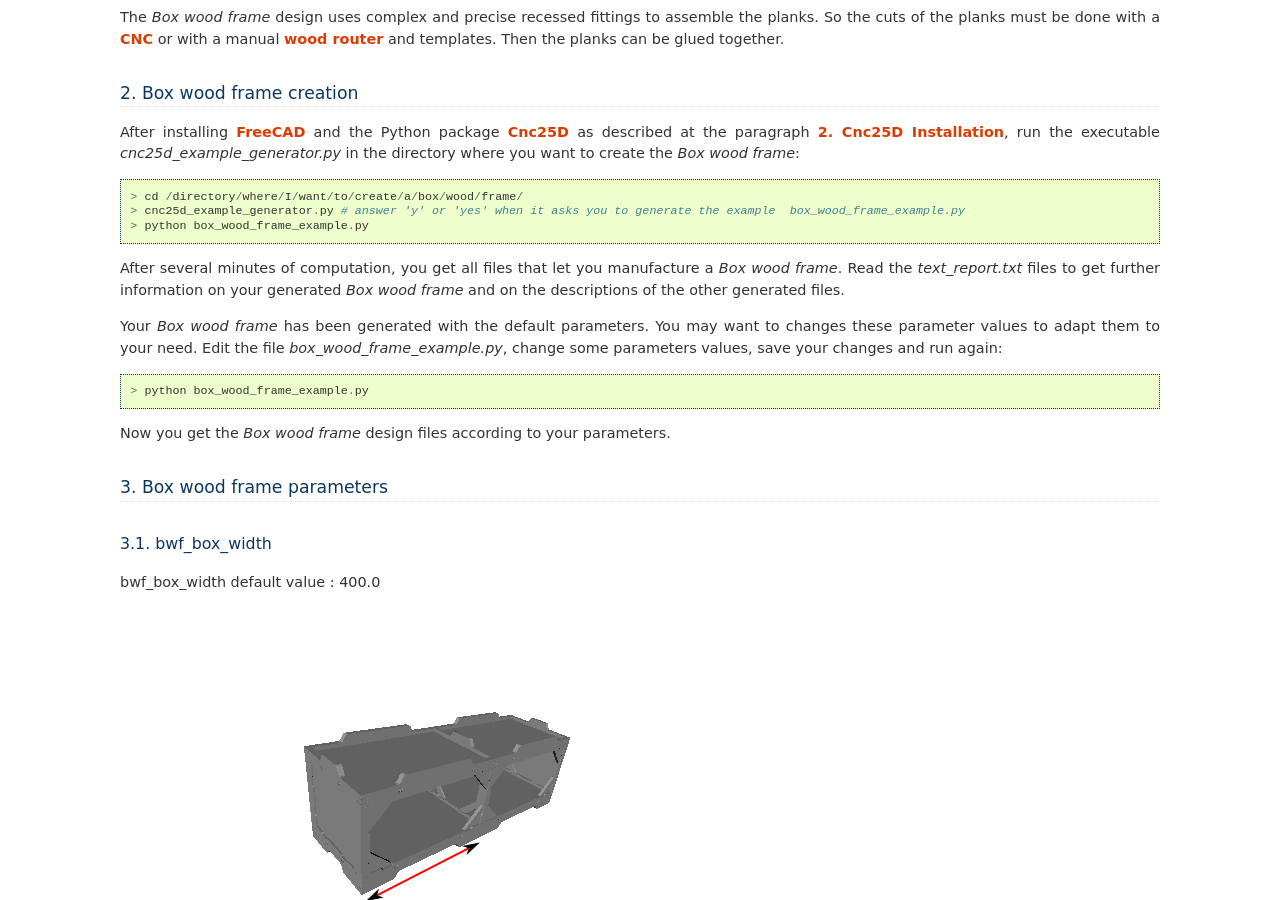
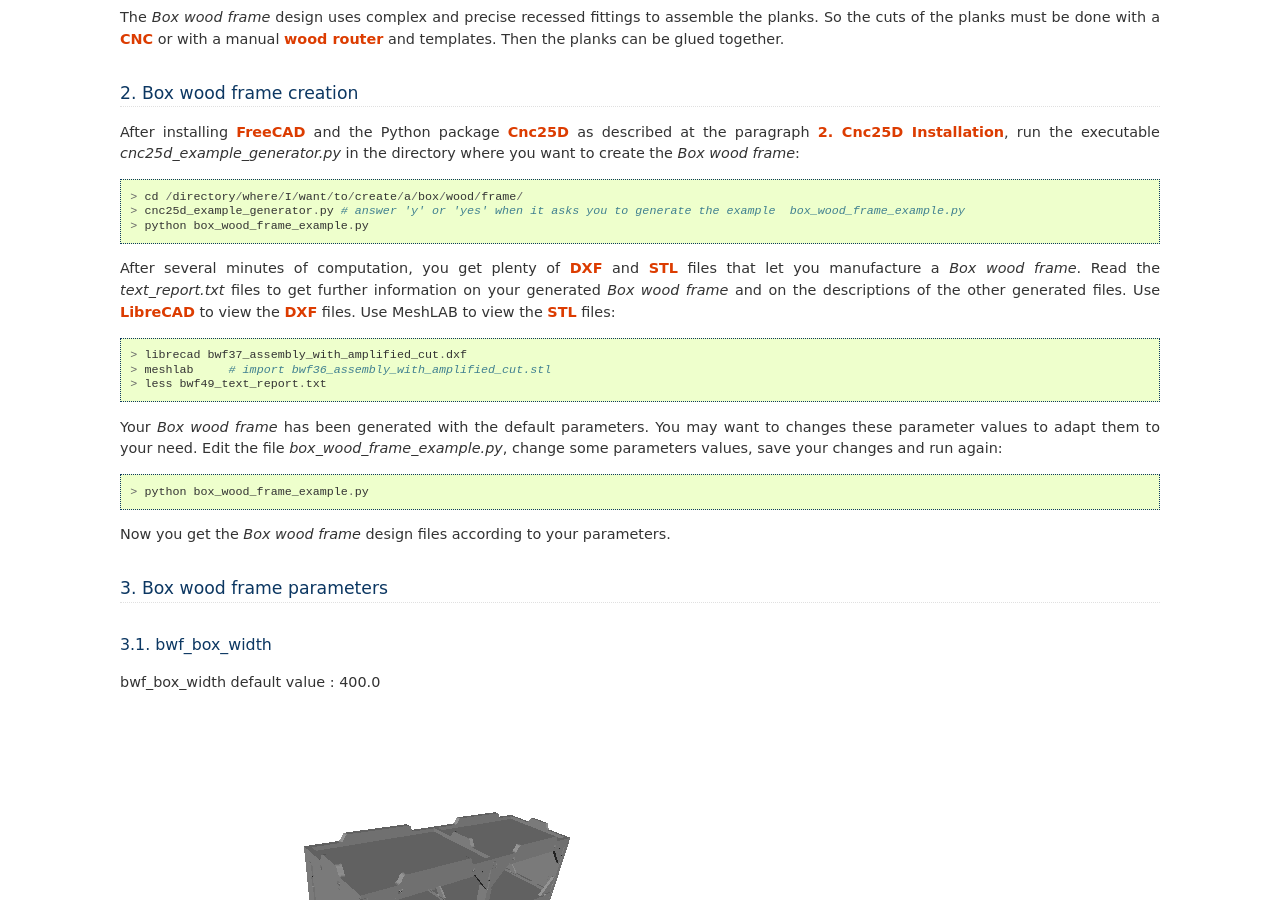
Before and after one commit to charlyoleg/Cnc25D, a Sphinx documentation site: the page built from docs/box_wood_frame_design.rst, in a window 1280 px wide and 900 px high, scrolled down 2123 px. Built offline with Sphinx 7.4.7, drawn with Linux system fonts in a browser that asks for light colours; formulas are drawn with MathJax 3.

Commit message:
[docs] add librecad and meshlab in box_wood_frame

```diff
--- a/docs/box_wood_frame_design.rst
+++ b/docs/box_wood_frame_design.rst
@@ -32,7 +32,11 @@ After installing FreeCAD_ and the Python package Cnc25D_ as described at the par
   > cnc25d_example_generator.py # answer 'y' or 'yes' when it asks you to generate the example  box_wood_frame_example.py
   > python box_wood_frame_example.py
 
-After several minutes of computation, you get all files that let you manufacture a *Box wood frame*. Read the *text_report.txt* files to get further information on your generated *Box wood frame* and on the descriptions of the other generated files.
+After several minutes of computation, you get plenty of DXF_ and STL_ files that let you manufacture a *Box wood frame*. Read the *text_report.txt* files to get further information on your generated *Box wood frame* and on the descriptions of the other generated files. Use LibreCAD_ to view the DXF_ files. Use MeshLAB to view the STL_ files::
+
+  > librecad bwf37_assembly_with_amplified_cut.dxf
+  > meshlab     # import bwf36_assembly_with_amplified_cut.stl
+  > less bwf49_text_report.txt
 
 Your *Box wood frame* has been generated with the default parameters. You may want to changes these parameter values to adapt them to your need. Edit the file *box_wood_frame_example.py*, change some parameters values, save your changes and run again::
 
@@ -206,3 +210,8 @@ After getting the templates fitting your *Box wood frame* parameters, you can us
 .. _Cnc25D : https://pypi.python.org/pypi/Cnc25D
 .. _CNC : http://en.wikipedia.org/wiki/CNC_wood_router
 .. _`wood router` : http://en.wikipedia.org/wiki/Wood_router
+
+.. _DXF : http://en.wikipedia.org/wiki/AutoCAD_DXF
+.. _STL : http://en.wikipedia.org/wiki/STL_%28file_format%29
+.. _LibreCAD :  http://librecad.org
+.. _MeshLab : http://meshlab.sourceforge.net/
```
